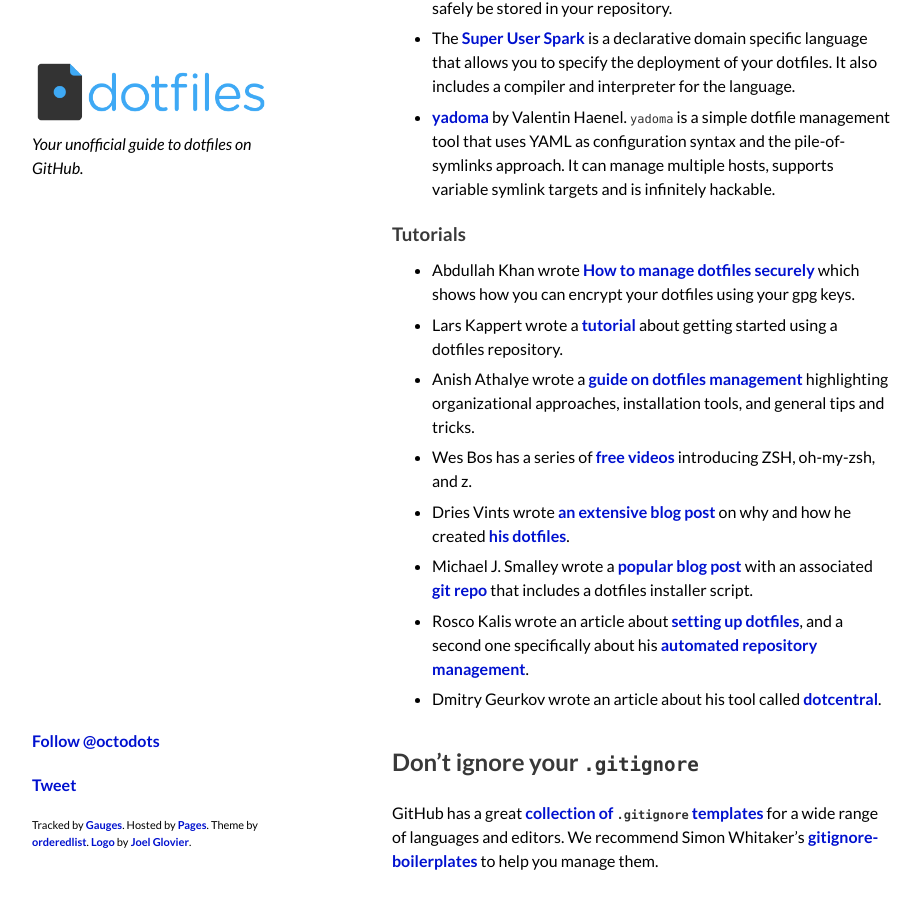
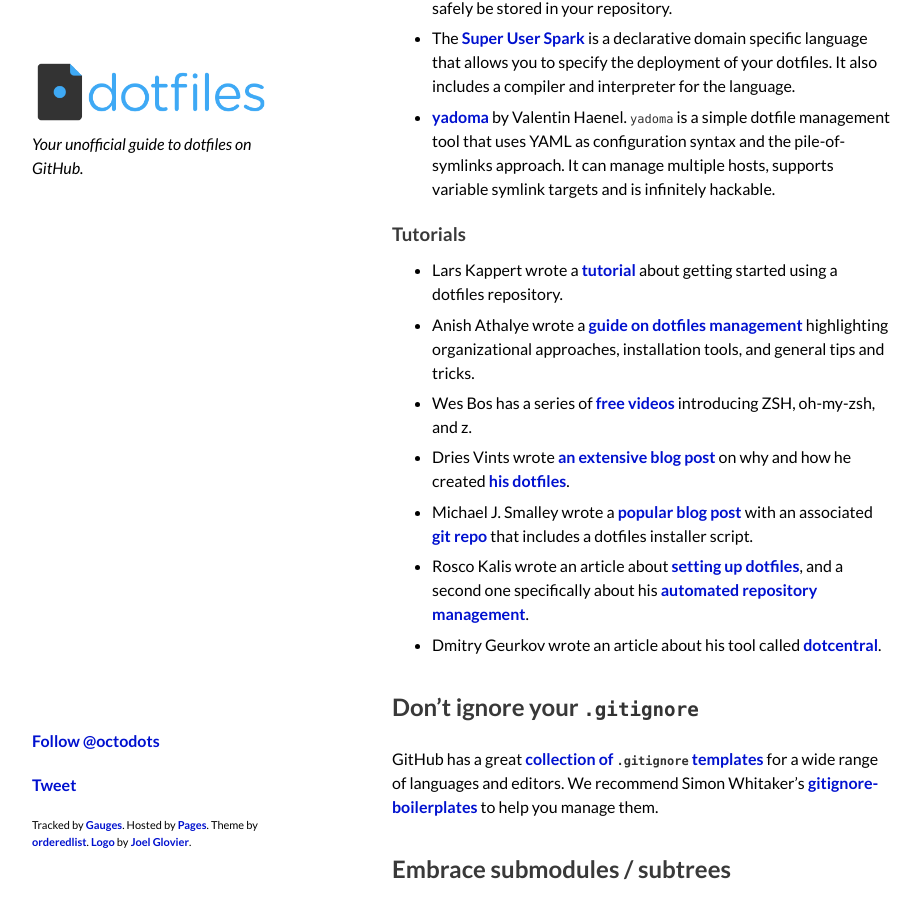
Before and after one commit to dotfiles/dotfiles.github.com, a Jekyll site: the page built from index.md, in a window 1280 px wide and 900 px high, scrolled down 8075 px. Shown: the whole window, without its empty margins (178-1097 px from the left). Built offline with Jekyll 4.4.1, drawn with Linux system fonts in a browser that asks for light colours; Markdown is read by kramdown in place of the engine named in the settings; comment, search, counter and statistics services are not loaded.

Commit message:
Delete link to article that has gone 404

```diff
--- a/index.md
+++ b/index.md
@@ -153,7 +153,6 @@
 
 ### Tutorials
 
-* Abdullah Khan wrote [How to manage dotfiles securely](https://theak.me/blog/how-to-manage-dotfiles.html) which shows how you can encrypt your dotfiles using your gpg keys.
 * Lars Kappert wrote a [tutorial](https://medium.com/@webprolific/getting-started-with-dotfiles-43c3602fd789) about getting started using a dotfiles repository.
 * Anish Athalye wrote a [guide on dotfiles management](http://www.anishathalye.com/2014/08/03/managing-your-dotfiles/) highlighting organizational approaches, installation tools, and general tips and tricks.
 * Wes Bos has a series of [free videos](https://commandlinepoweruser.com/) introducing ZSH, oh-my-zsh, and z.
```
